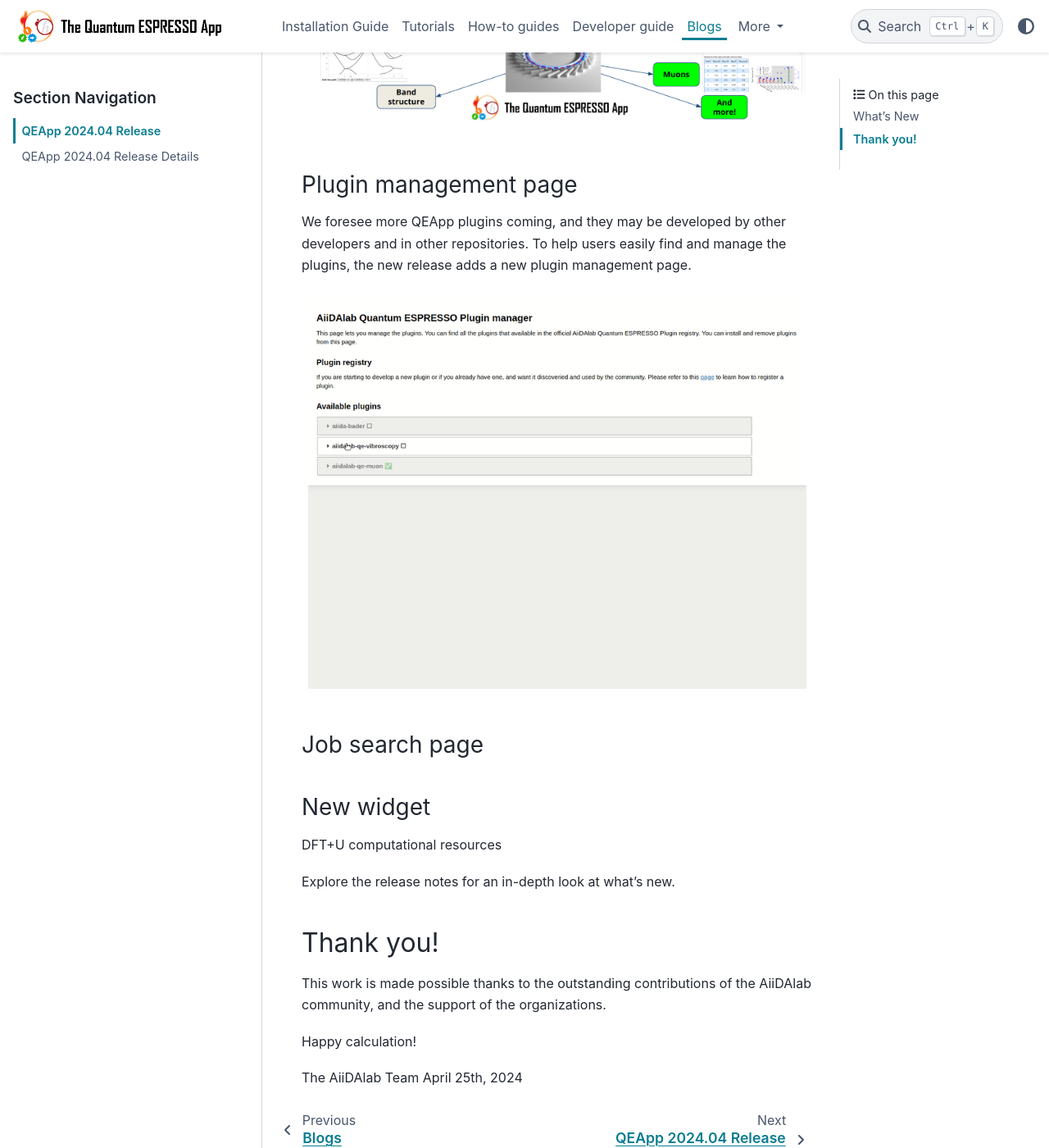
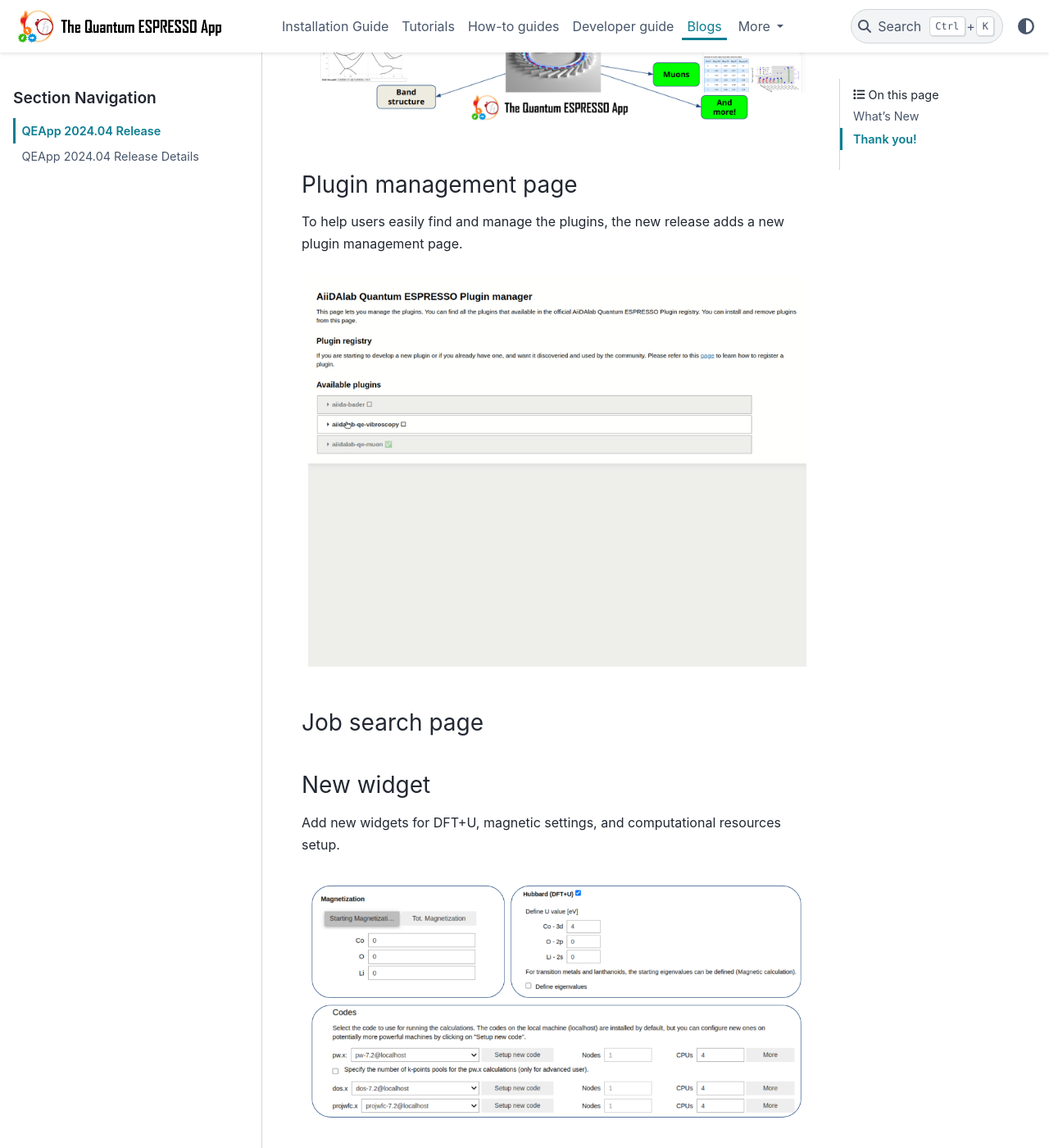
Before and after one commit to aiidalab/aiidalab-qe, a Sphinx documentation site: the page built from docs/source/blogs/release_202404.rst, in a window 1280 px wide and 1400 px high, scrolled down 705 px. Shown: the whole window at 82% size. Built offline with Sphinx 7.4.7 and the PyData theme 0.15.4, drawn with Linux system fonts in a browser that asks for light colours; some of the changed text lies outside the part shown.

Commit message:
add widget image

```diff
--- a/docs/source/blogs/release_202404.rst
+++ b/docs/source/blogs/release_202404.rst
@@ -22,7 +22,7 @@
 
 Plugin management page
 ----------------------
-We foresee more QEApp plugins coming, and they may be developed by other developers and in other repositories. To help users easily find and manage the plugins, the new release adds a new plugin management page.
+To help users easily find and manage the plugins, the new release adds a new plugin management page.
 
 
 .. figure:: /_static/images/qeapp_release_202404_plugin_management.gif
@@ -37,16 +37,15 @@
 
 New widget
 ----------------------
-DFT+U
-computational resources
+Add new widgets for DFT+U, magnetic settings, and computational resources setup.
+
+.. figure:: /_static/images/qeapp_release_202404_new_widgets.png
+   :align: center
 
 
 
+Explore the :ref:`blogs:release_202404_details` for an in-depth look at what's new.
 
-
-
-
-Explore the release notes for an in-depth look at what's new.
 
 Thank you!
 ================================
```
Also changed, not shown: docs/source/_static/images/qeapp_release_202404_new_widgets.png (added).
